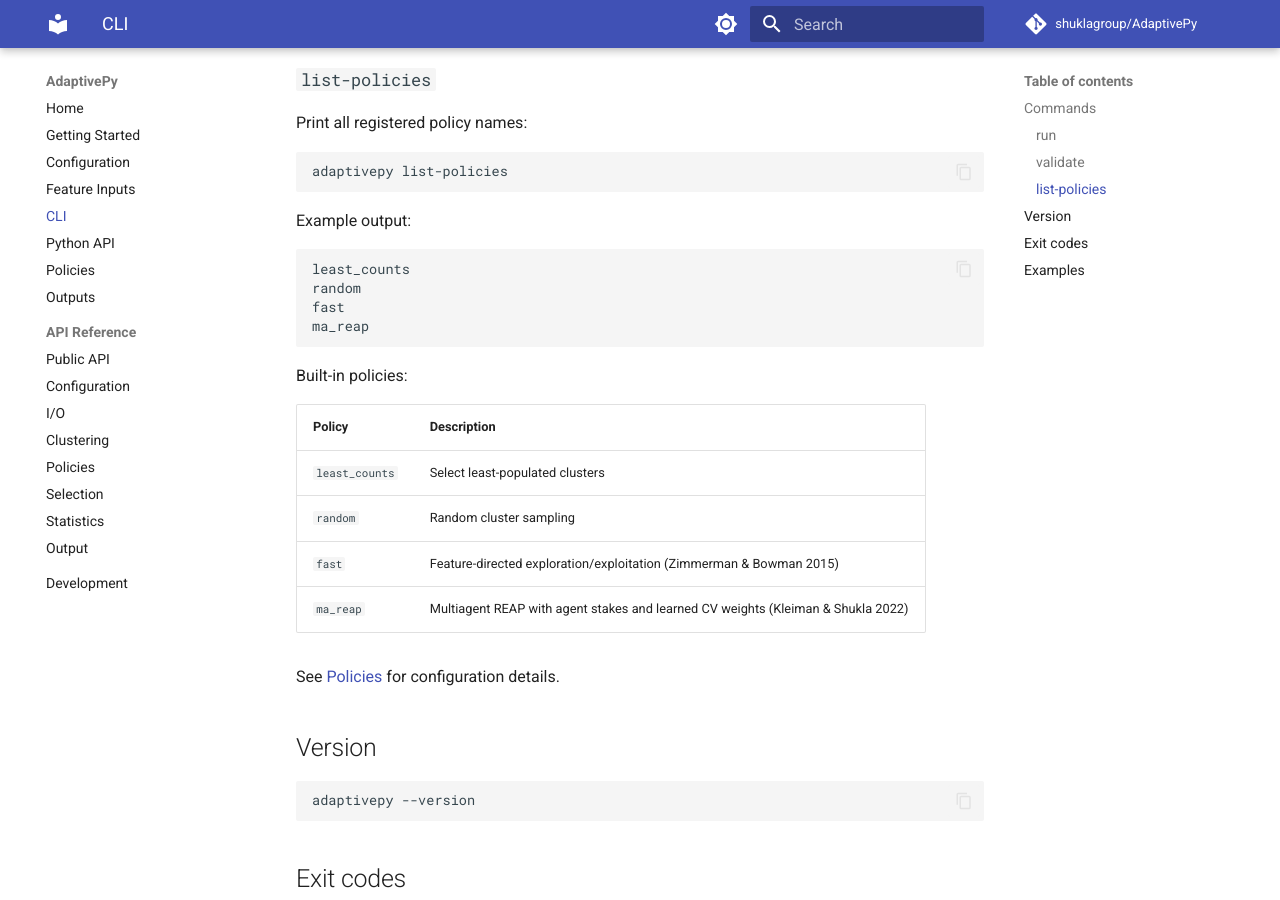
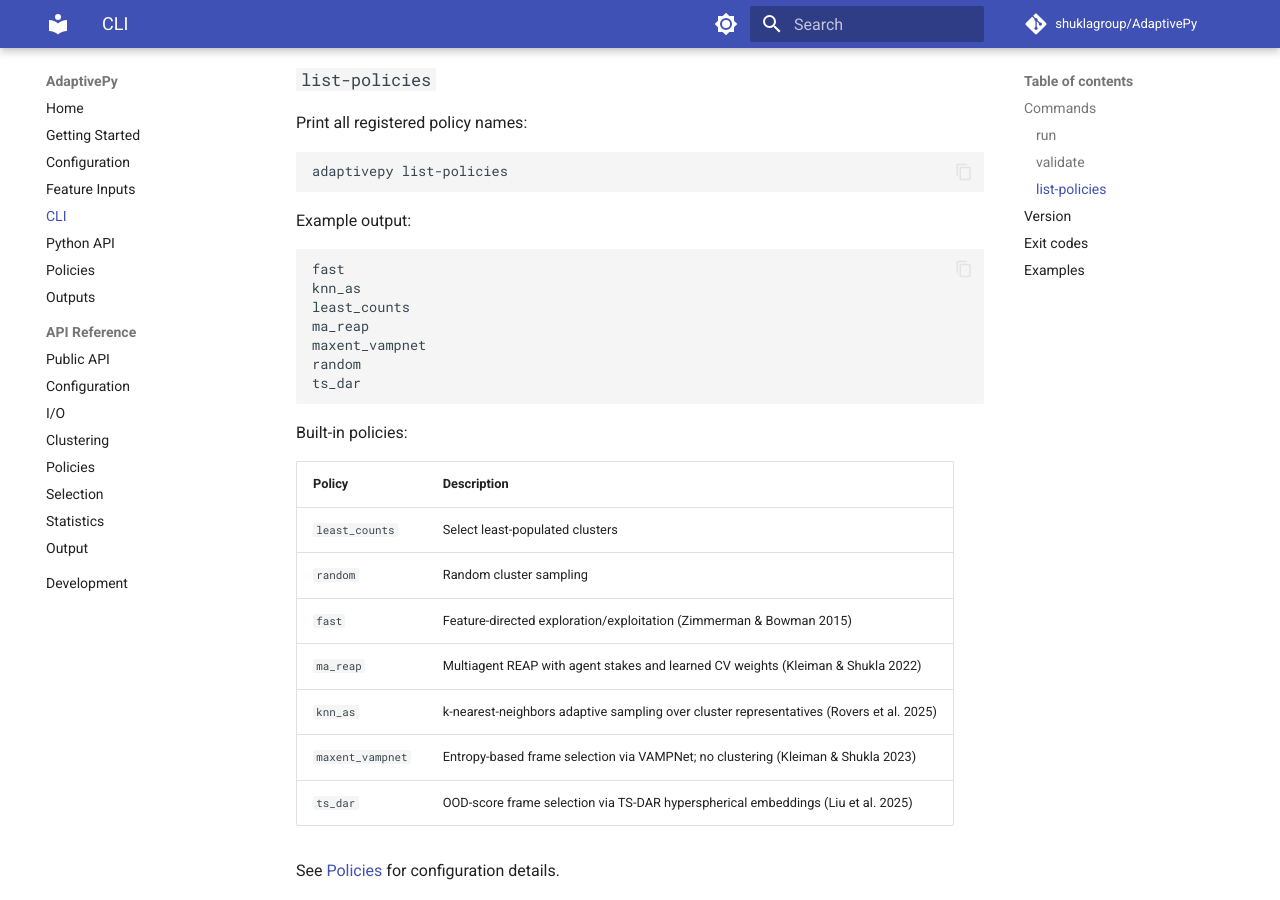
Before and after one commit to ShuklaGroup/AdaptivePy, an MkDocs documentation site: the page built from docs/cli.md, in a window 1280 px wide and 900 px high, scrolled down 660 px. Built offline with MkDocs 1.6.1 and Material for MkDocs 9.7.7, drawn with Linux system fonts in a browser that asks for light colours; comment, search, counter and statistics services are not loaded.

Commit message:
Sync CLI policy docs with registry and update author metadata
Add the missing knn_as, maxent_vampnet, and ts_dar policies to the CLI docs
built-in policy table and correct the list-policies example output to the
actual sorted order. Also list both authors (Hassan Nadeem, Diego E. Kleiman)
in the package metadata.

````diff
--- a/docs/cli.md
+++ b/docs/cli.md
@@ -37,10 +37,13 @@
 Example output:
 
 ```text
+fast
+knn_as
 least_counts
+ma_reap
+maxent_vampnet
 random
-fast
-ma_reap
+ts_dar
 ```
 
 Built-in policies:
@@ -51,6 +54,9 @@
 | `random` | Random cluster sampling |
 | `fast` | Feature-directed exploration/exploitation (Zimmerman & Bowman 2015) |
 | `ma_reap` | Multiagent REAP with agent stakes and learned CV weights (Kleiman & Shukla 2022) |
+| `knn_as` | k-nearest-neighbors adaptive sampling over cluster representatives (Rovers et al. 2025) |
+| `maxent_vampnet` | Entropy-based frame selection via VAMPNet; no clustering (Kleiman & Shukla 2023) |
+| `ts_dar` | OOD-score frame selection via TS-DAR hyperspherical embeddings (Liu et al. 2025) |
 
 See [Policies](policies.md) for configuration details.
 
--- a/pyproject.toml
+++ b/pyproject.toml
@@ -9,7 +9,10 @@
 readme = "README.md"
 requires-python = ">=3.9"
 license = { file = "LICENSE" }
-authors = [{ name = "Hassan" }]
+authors = [
+    { name = "Hassan Nadeem" },
+    { name = "Diego E. Kleiman" },
+]
 dependencies = [
     "numpy>=1.20",
     "scikit-learn>=1.0",
````
